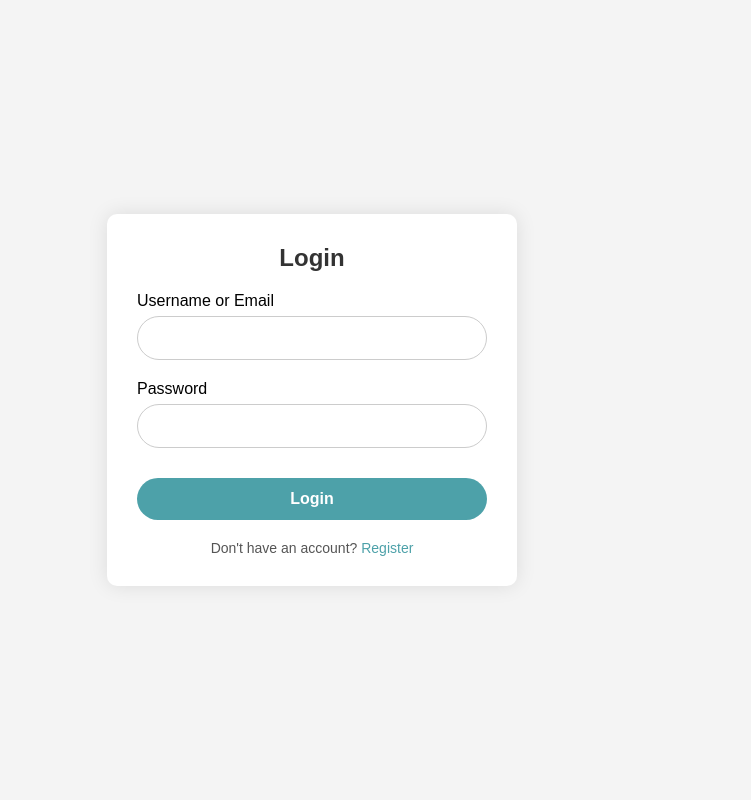
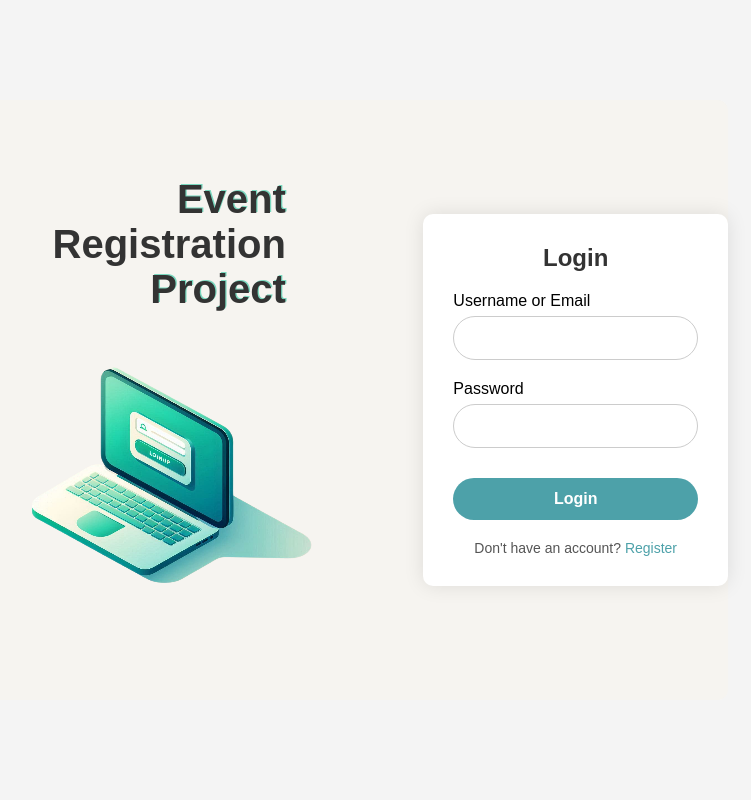
Before and after one commit to baebika/Event-Registration-System, a PHP site: page /login.php in a window 1280 px wide. Shown: the whole page, without its empty margins (328-1079 px from the left). Run offline with PHP 8.4, Linux system fonts and the light colour scheme.

Commit message:
modify login page

```diff
--- a/login.php
+++ b/login.php
@@ -6,10 +6,12 @@
     <meta name="viewport" content="width=device-width, initial-scale=1.0">
     <title>login</title>
     <style>
-        *{
+        * {
             margin: 0;
             padding: 0;
+            box-sizing: border-box;
         }
+
         body {
             font-family: Arial, sans-serif;
             background-color: #f4f4f4;
@@ -18,6 +20,23 @@
             align-items: center;
             height: 100vh;
             margin: 0;
+        }
+
+        .container {
+            display: flex;
+            background: #F6F4F0;
+            width: 65%;
+            border-radius: 10px;
+            justify-content: center;
+            align-items: center;
+            height: 75vh;
+            margin: 20px;
+        }
+
+        .display-text {
+            width: 50%;
+            text-align: right;
+            margin-left: 125px;
         }
 
         .login-container {
@@ -45,7 +64,6 @@
             padding: 12px;
             border: 1px solid #ccc;
             border-radius: 25px;
-            box-sizing: border-box;
             font-size: 16px;
             outline: none;
             margin-top: 6px;
@@ -87,10 +105,82 @@
         .signup-link a:hover {
             text-decoration: underline;
         }
+
+        /* Glitch Animation for "Event Registration Project" */
+        .glitch-text {
+            font-size: 2.5rem;
+            font-weight: bold;
+            position: relative;
+            color: #333;
+            animation: glitch 2s infinite;
+            display: inline-block;
+        }
+
+        .glitch-text::before,
+        .glitch-text::after {
+            content: 'Event Registration Project';
+            /* Updated content */
+            position: absolute;
+            top: 0;
+            left: 0;
+            width: 100%;
+            height: 100%;
+            background: transparent;
+            clip-path: polygon(0 0, 100% 0, 100% 30%, 0 30%);
+            animation: glitch 2s infinite;
+        }
+
+        .glitch-text::before {
+            color: #79D7BE;
+            /* Light green color */
+            z-index: -1;
+        }
+
+        .glitch-text::after {
+            color: #79D7BE;
+            /* Dark blue color */
+            clip-path: polygon(0 70%, 100% 70%, 100% 100%, 0 100%);
+            z-index: -2;
+        }
+
+        @keyframes glitch {
+
+            0%,
+            100% {
+                transform: translate(0);
+            }
+
+            20% {
+                transform: translate(-2px, 2px);
+            }
+
+            40% {
+                transform: translate(2px, -2px);
+            }
+
+            60% {
+                transform: translate(-1px, 1px);
+            }
+
+            80% {
+                transform: translate(1px, -1px);
+            }
+        }
     </style>
 </head>
 
 <body>
+    <div class="container">
+        <div class="display">
+            <div class="display-text">
+                <h2>
+                    <span class="glitch-text">Event Registration Project</span>
+                </h2>
+            </div>
+            <div class="display-image">
+                <img src="./img/login1.png" alt="Login illustration" width="500">
+            </div>
+        </div>
         <div class="login-container">
             <h2>Login</h2>
             <form action="#" method="post">
@@ -106,6 +196,7 @@
             </form>
             <p class="signup-link">Don't have an account? <a href="./register.php">Register</a></p>
         </div>
+    </div>
 </body>
 
 </html>
```
Lines whose indentation alone changed are shown as unchanged.
